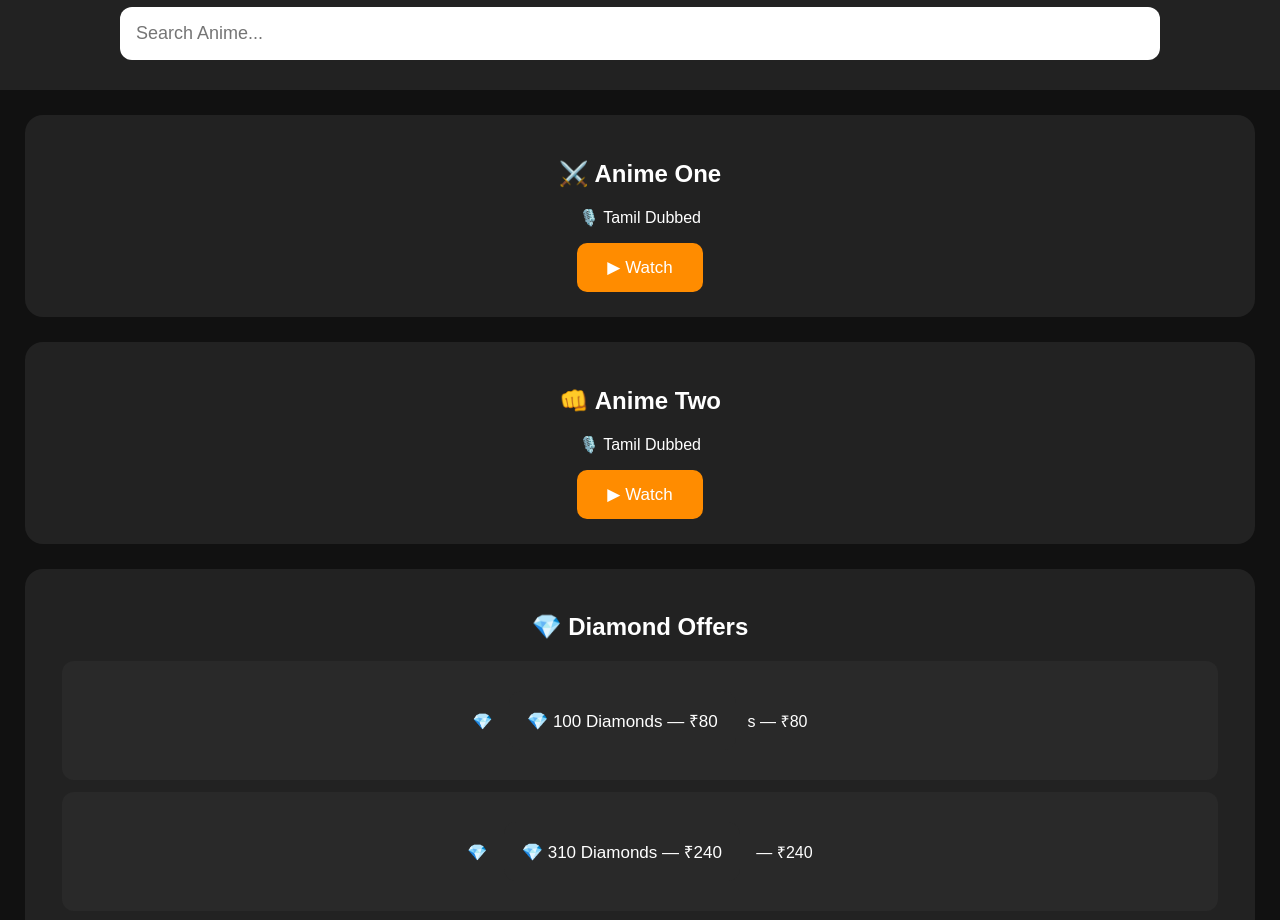
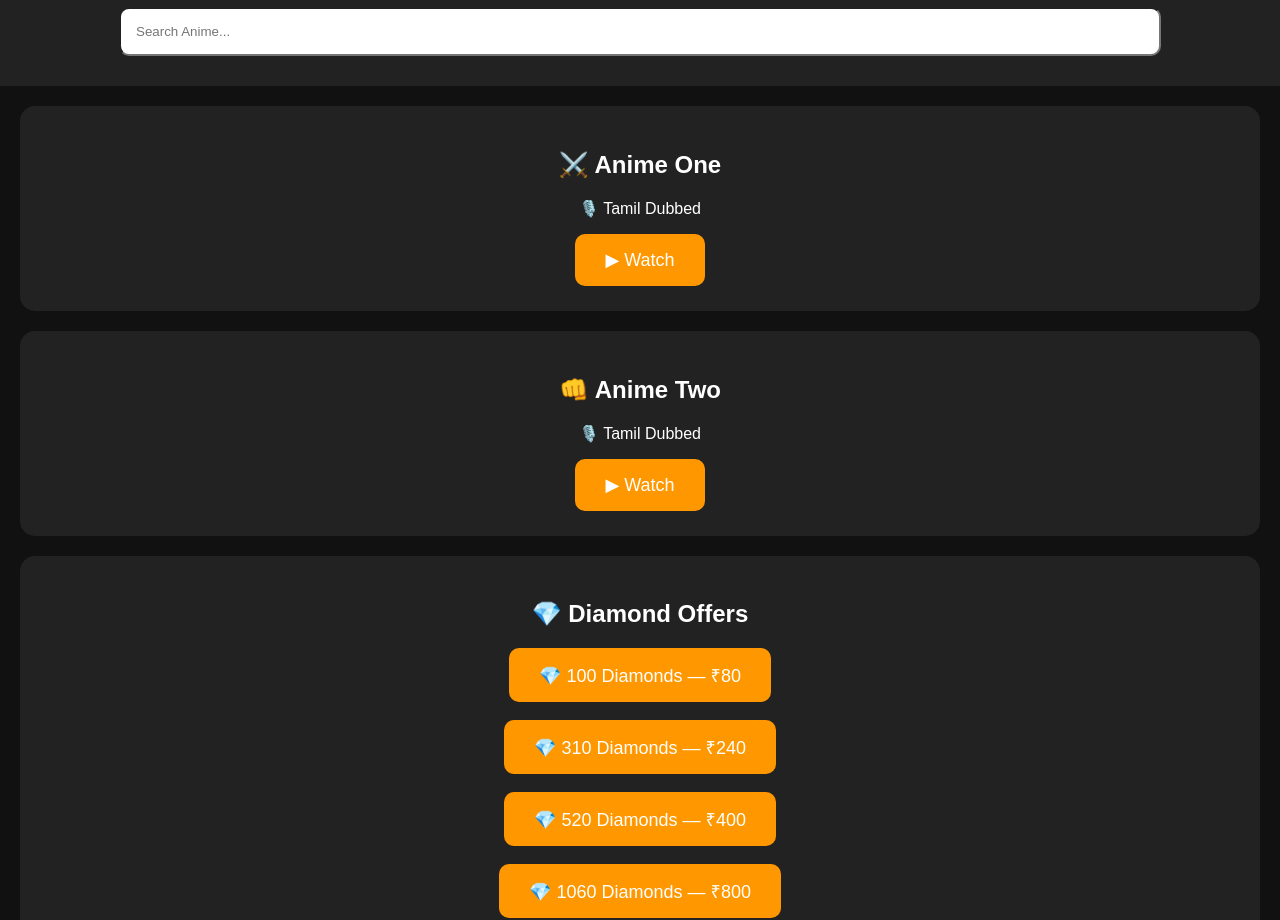
Before and after one commit to spideyviju-cloud/tamil-anime, a website: page index.html in a window 1280 px wide. Shown: the part 104-1024 px from the top of the page. Drawn offline with Linux system fonts and the light colour scheme.

Commit message:
Update website

```diff
--- a/index.html
+++ b/index.html
@@ -5,18 +5,16 @@
 <title>Tamil Anime Hub</title>
 <style>
 body{margin:0;background:#111;color:white;font-family:Arial;text-align:center}
-header{background:#222;padding:30px 10px}
-input{width:80%;padding:16px;border-radius:12px;border:0;font-size:18px}
-.card{background:#222;margin:25px;padding:25px;border-radius:18px}
-button{background:#ff8c00;color:white;border:0;padding:14px 30px;border-radius:10px;font-size:17px}
-.offer{background:#292929;margin:12px;padding:18px;border-radius:12px}
+header{padding:30px 10px;background:#222}
+.card{background:#222;margin:20px;padding:25px;border-radius:15px}
+button{background:#ff9800;color:white;border:0;padding:15px 30px;border-radius:10px;font-size:18px}
 </style>
 </head>
 <body>
 
 <header>
 <h1>🔥 Tamil Anime Hub</h1>
-<input placeholder="Search Anime...">
+<input placeholder="Search Anime..." style="padding:15px;width:80%;border-radius:10px">
 </header>
 
 <div class="card">
@@ -33,20 +31,11 @@ button{background:#ff8c00;color:white;border:0;padding:14px 30px;border-radius:1
 
 <div class="card">
 <h2>💎 Diamond Offers</h2>
-<div class="offer">💎 <button class="offer" onclick="buy(100)">💎 100 Diamonds — ₹80</button>s — ₹80</div>
-<div class="offer">💎 <button class="offer" onclick="buy(310)">💎 310 Diamonds — ₹240</button> — ₹240</div>
-<div class="offer">💎 <button class="offer" onclick="buy(520)">💎 520 Diamonds — ₹400</button> — ₹400</div>
-<div class="offer">💎 <button class="offer" onclick="buy(1060)">💎 1060 Diamonds — ₹800</button> — ₹800</div>
+<button>💎 100 Diamonds — ₹80</button><br><br>
+<button>💎 310 Diamonds — ₹240</button><br><br>
+<button>💎 520 Diamonds — ₹400</button><br><br>
+<button>💎 1060 Diamonds — ₹800</button>
 </div>
 
-<script>
-function buy(d) {
-  alert("You selected " + d + " Diamonds!");
-}
-</script></body>
+</body>
 </html>
-<script>
-function buy(d) {
-  alert("You selected " + d + " Diamonds!");
-}
-</script>
```
